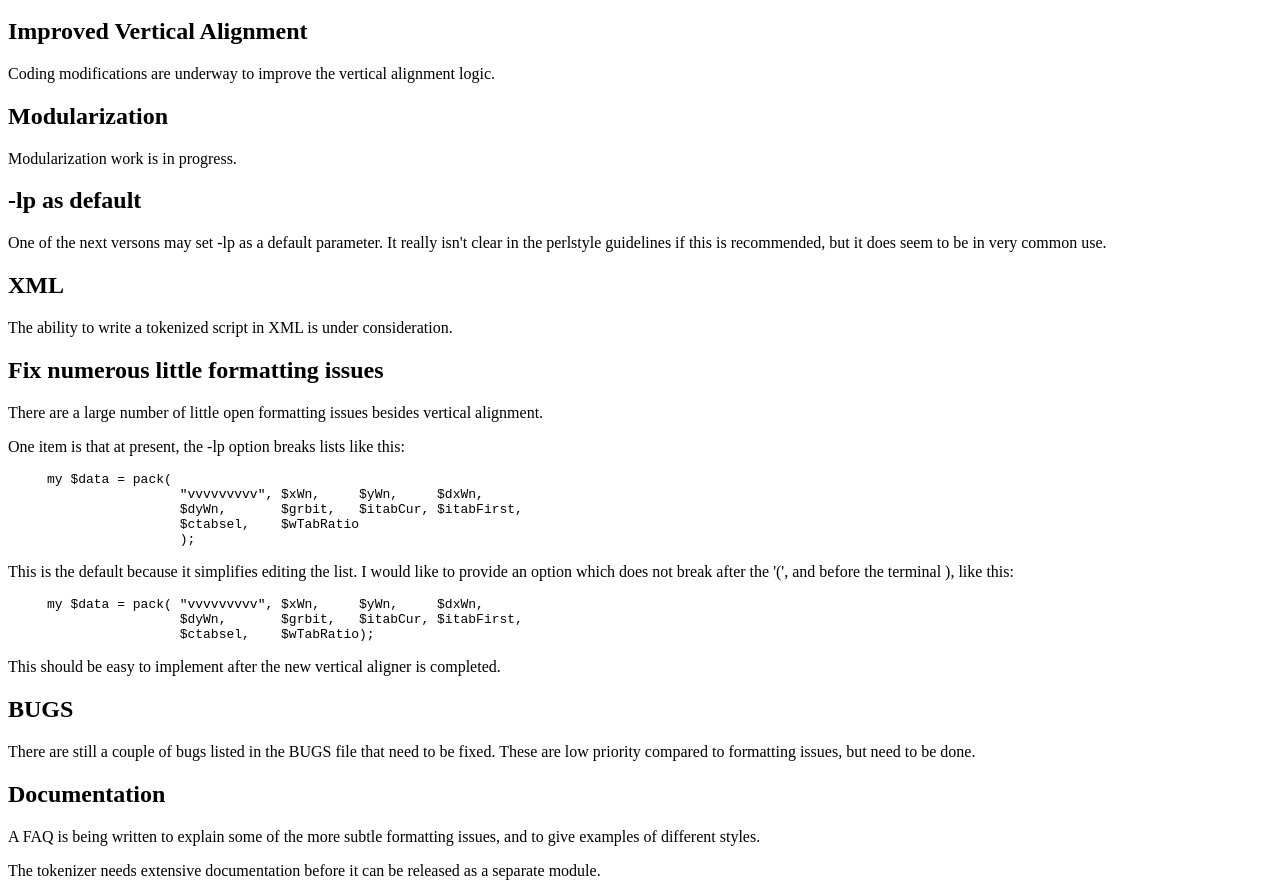
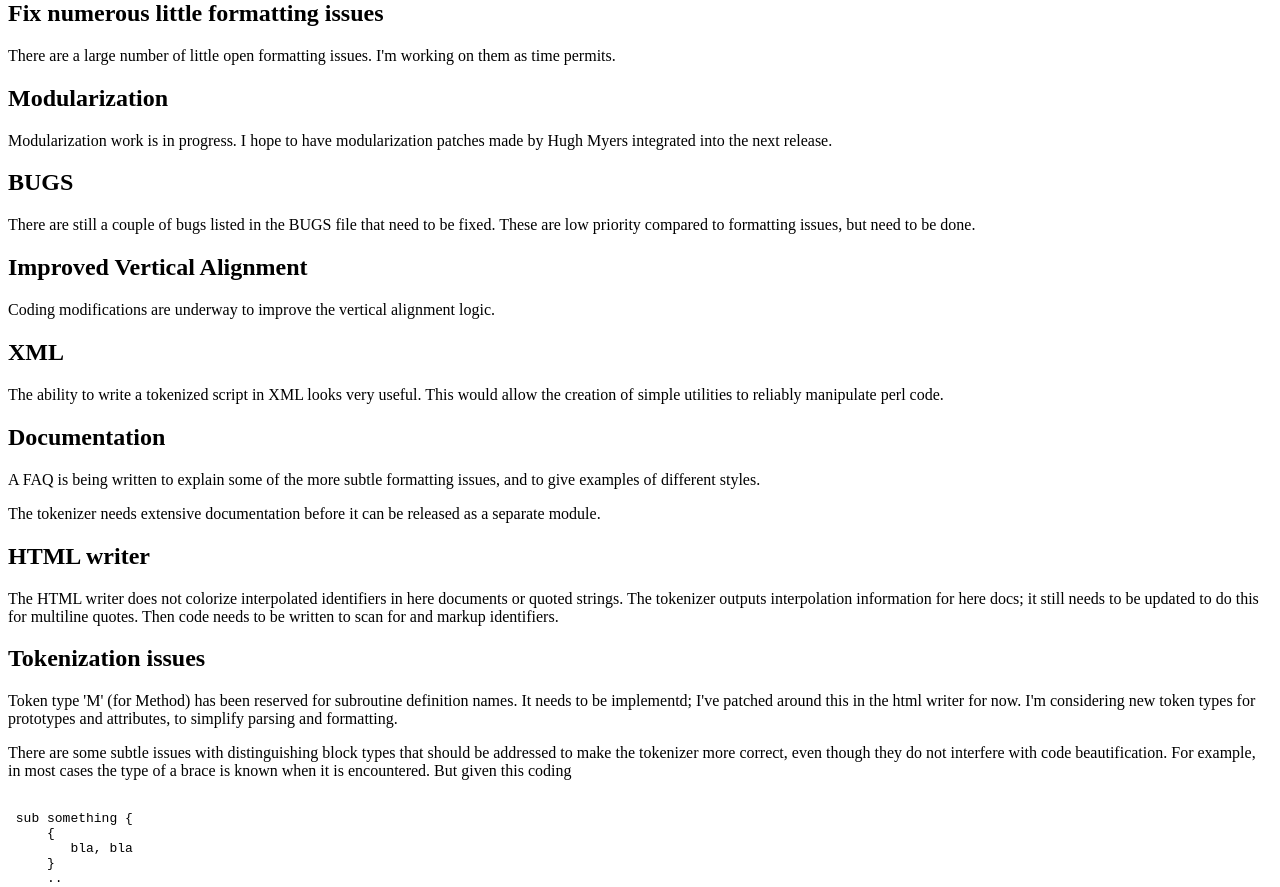
Before and after one commit to kentfredric/perl-tidy, a plain HTML site: page docs/TODO.html in a window 1280 px wide. Shown: the part 324-1211 px from the top of the page. Drawn offline with Linux system fonts and the light colour scheme.

```diff
--- a/docs/TODO.html
+++ b/docs/TODO.html
@@ -14,12 +14,11 @@
 	<LI><A HREF="#perltidy todo list">Perltidy TODO List</A></LI>
 	<UL>
 
+		<LI><A HREF="#fix numerous little formatting issues">Fix numerous little formatting issues</A></LI>
+		<LI><A HREF="#modularization">Modularization</A></LI>
+		<LI><A HREF="#bugs">BUGS</A></LI>
 		<LI><A HREF="#improved vertical alignment">Improved Vertical Alignment</A></LI>
-		<LI><A HREF="#modularization">Modularization</A></LI>
-		<LI><A HREF="#lp as default">-lp as default</A></LI>
 		<LI><A HREF="#xml">XML</A></LI>
-		<LI><A HREF="#fix numerous little formatting issues">Fix numerous little formatting issues</A></LI>
-		<LI><A HREF="#bugs">BUGS</A></LI>
 		<LI><A HREF="#documentation">Documentation</A></LI>
 		<LI><A HREF="#html writer">HTML writer</A></LI>
 		<LI><A HREF="#tokenization issues">Tokenization issues</A></LI>
@@ -34,45 +33,27 @@
 <H1><A NAME="perltidy todo list">Perltidy TODO List</A></H1>
 <P>This is a ``wish-list'' of features to add and things to do.</P>
 <P>
-<H2><A NAME="improved vertical alignment">Improved Vertical Alignment</A></H2>
-<P>Coding modifications are underway to improve the vertical alignment
-logic.</P>
+<H2><A NAME="fix numerous little formatting issues">Fix numerous little formatting issues</A></H2>
+<P>There are a large number of little open formatting issues.  I'm working on
+them as time permits.</P>
 <P>
 <H2><A NAME="modularization">Modularization</A></H2>
-<P>Modularization work is in progress.</P>
-<P>
-<H2><A NAME="lp as default">-lp as default</A></H2>
-<P>One of the next versons may set -lp as a default parameter.  It really
-isn't clear in the perlstyle guidelines if this is recommended, but it
-does seem to be in very common use.</P>
-<P>
-<H2><A NAME="xml">XML</A></H2>
-<P>The ability to write a tokenized script in XML is under consideration.</P>
-<P>
-<H2><A NAME="fix numerous little formatting issues">Fix numerous little formatting issues</A></H2>
-<P>There are a large number of little open formatting issues besides
-vertical alignment.</P>
-<P>One item is that at present, the -lp option breaks lists like this:</P>
-<PRE>
-     my $data = pack(
-                      &quot;vvvvvvvvv&quot;, $xWn,     $yWn,     $dxWn,
-                      $dyWn,       $grbit,   $itabCur, $itabFirst,
-                      $ctabsel,    $wTabRatio
-                      );</PRE>
-<P>This is the default because it simplifies editing the list.
-I would like to provide an option which does not break after the '(',
-and before the terminal ), like this:</P>
-<PRE>
-     my $data = pack( &quot;vvvvvvvvv&quot;, $xWn,     $yWn,     $dxWn,
-                      $dyWn,       $grbit,   $itabCur, $itabFirst,
-                      $ctabsel,    $wTabRatio);</PRE>
-<P>This should be easy to implement after the new vertical aligner is
-completed.</P>
+<P>Modularization work is in progress.  I hope to have modularization patches
+made by Hugh Myers integrated into the next release.</P>
 <P>
 <H2><A NAME="bugs">BUGS</A></H2>
 <P>There are still a couple of bugs listed in the BUGS file that need
 to be fixed.  These are low priority compared to formatting
 issues, but need to be done.</P>
+<P>
+<H2><A NAME="improved vertical alignment">Improved Vertical Alignment</A></H2>
+<P>Coding modifications are underway to improve the vertical alignment
+logic.</P>
+<P>
+<H2><A NAME="xml">XML</A></H2>
+<P>The ability to write a tokenized script in XML looks very useful.  This
+would allow the creation of simple utilities to reliably manipulate perl
+code.</P>
 <P>
 <H2><A NAME="documentation">Documentation</A></H2>
 <P>A FAQ is being written to explain some of the
@@ -116,6 +97,8 @@ Thanks to Tim Maher for this suggestion.  Some preliminary testing suggests
 that this might best be an interactive tool, something like a spelling checker,
 which would walk through a file looking for groups of comments, and present a
 proposed a reformatting to the user with a Y/N response request.</P>
+<P>One way to do this would be to first implement the XML feature mentioned above,
+and then write a utility to read the XML and process it.</P>
 
 </BODY>
 
```
Also changed, not shown: docs/ChangeLog.html (+4 -4 lines), docs/perl2web.html (+1 -1 lines), docs/perltidy.html (+1 -1 lines), docs/ChangeLog.txt, docs/TODO.txt, docs/perl2web.txt, docs/perltidy.txt, 11 other files.
